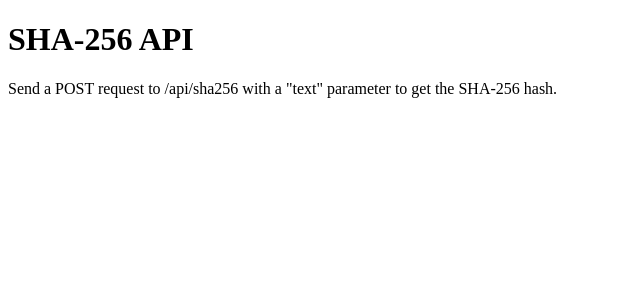
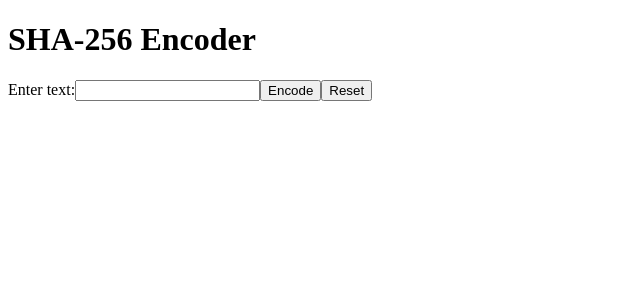
Before and after one commit to Chatbotist/sha256api, a Next.js app: page / in a window 1280 px wide. Shown: the top 300 px of the page, without its empty margins (0-640 px from the left). Built offline with nearby package versions, Linux system fonts and the light colour scheme.

Commit message:
Update index.js

```diff
--- a/pages/index.js
+++ b/pages/index.js
@@ -1,8 +1,57 @@
+import { useState } from 'react';
+
 export default function HomePage() {
+  const [inputText, setInputText] = useState('');
+  const [hashedText, setHashedText] = useState('');
+
+  const handleInputChange = (e) => {
+    setInputText(e.target.value);
+  };
+
+  const handleSubmit = async (e) => {
+    e.preventDefault();
+    try {
+      const response = await fetch('/api/sha256', {
+        method: 'POST',
+        headers: {
+          'Content-Type': 'application/json',
+        },
+        body: JSON.stringify({ text: inputText }),
+      });
+      const { hash } = await response.json();
+      setHashedText(hash);
+    } catch (error) {
+      console.error('Error:', error);
+    }
+  };
+
+  const handleReset = () => {
+    setInputText('');
+    setHashedText('');
+  };
+
   return (
     <div>
-      <h1>SHA-256 API</h1>
-      <p>Send a POST request to /api/sha256 with a "text" parameter to get the SHA-256 hash.</p>
+      <h1>SHA-256 Encoder</h1>
+      <form onSubmit={handleSubmit}>
+        <label htmlFor="input-text">Enter text:</label>
+        <input
+          type="text"
+          id="input-text"
+          value={inputText}
+          onChange={handleInputChange}
+        />
+        <button type="submit">Encode</button>
+        <button type="button" onClick={handleReset}>
+          Reset
+        </button>
+      </form>
+      {hashedText && (
+        <div>
+          <h2>Encoded Text:</h2>
+          <p>{hashedText}</p>
+        </div>
+      )}
     </div>
   );
 }
```
